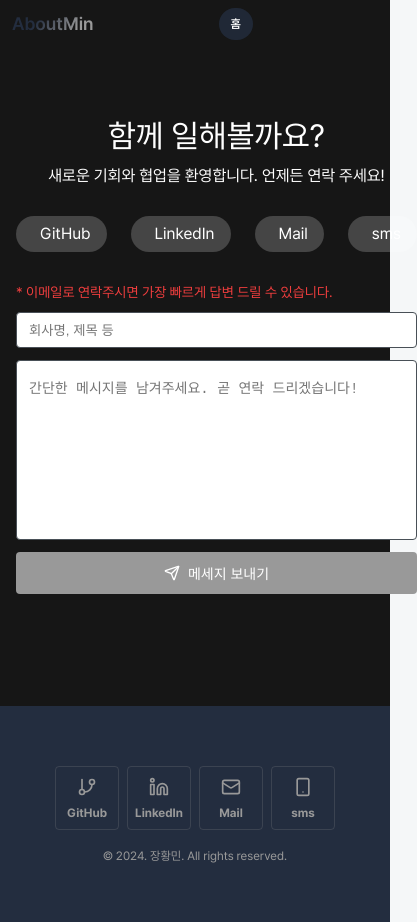
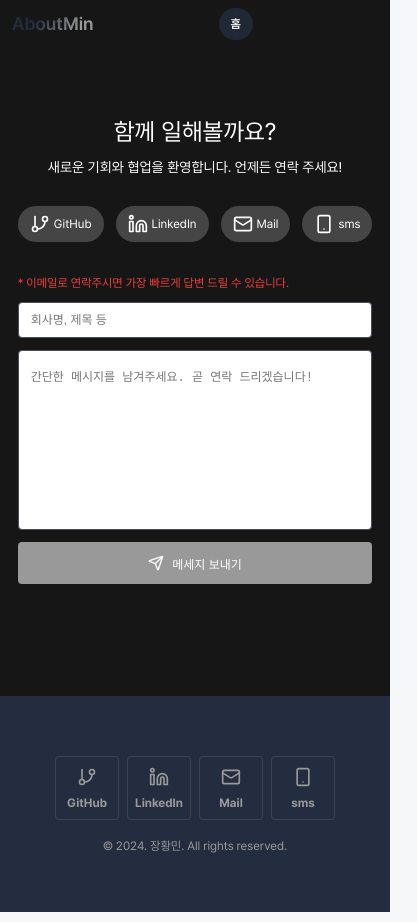
Before and after one commit to dattko/about-min, a Next.js app: page /contact in a window 390 px wide. Shown: the whole page, 417 px wide, since content can reach past the window. Built offline with nearby package versions, Linux system fonts and the light colour scheme.

Commit message:
이메일 반응형 추가

```diff
--- a/src/app/(route)/contact/Page.module.scss
+++ b/src/app/(route)/contact/Page.module.scss
@@ -8,9 +8,17 @@
   margin-bottom: 32px;
   display: flex;
   flex-direction: column;
+  span{
+    @include responsive($breakpointMedium){
+      font-size: $fontSizeSmall;
+    };
+  }
   .h2 {
     font-size: 32px;
     margin-bottom: 16px;
+    @include responsive($breakpointMedium){
+      font-size: 24px;
+    };
   }
 }
 
@@ -19,7 +27,9 @@
   justify-content: center;
   gap: 24px;
   margin-bottom: 32px;
-
+  @include responsive($breakpointMedium){
+    gap: 12px;
+  };
   a {
     display: flex;
     align-items: center;
@@ -33,6 +43,12 @@
       transform: translateY(-3px);
       background-color: var(--primary-color-dark);
     }
+
+    @include responsive($breakpointMedium){
+      padding: 8px 12px;
+      gap: 4px;
+      font-size: $fontSizeXSmall;
+    };
   }
 }
 
@@ -44,5 +60,8 @@
   span {
     font-size: $fontSizeSmall;
     color: $colorRed !important;
+    @include responsive($breakpointMedium){
+      font-size: $fontSizeXSmall;
+    };
   }
 }
--- a/src/components/ui/sectionContents/Content.module.scss
+++ b/src/components/ui/sectionContents/Content.module.scss
@@ -403,7 +403,7 @@
       height: 240px;
       border-radius: 50%;
       display: flex;
-      align-items: center;
+    align-items: center;
       justify-content: center;
       background-color: $colorRaspberry;
       color: $colorWhite;
--- a/src/components/ui/sectionContents/email/EmailForm.module.scss
+++ b/src/components/ui/sectionContents/email/EmailForm.module.scss
@@ -3,12 +3,20 @@
   display: flex;
   flex-direction: column;
   gap: 12px;
+  input{
+    @include responsive($breakpointMedium){
+      font-size: $fontSizeXSmall;
+    };
+  }
   textarea {
     width: 100%;
     min-height: 180px;
     padding: 16px 12px;
     resize: none;
     font-size: $fontSizeSmall;
+    @include responsive($breakpointMedium){
+      font-size: $fontSizeXSmall;
+    };
     &:focus {
       outline: none;
       border-color: var(--primary-color);
@@ -28,6 +36,9 @@
     gap: 8px;
     font-size: $fontSizeSmall;
     border-radius: 4px;
+    @include responsive($breakpointMedium){
+      font-size: $fontSizeXSmall;
+    };
     &:hover {
       background-color: $colorGray;
     }
```
